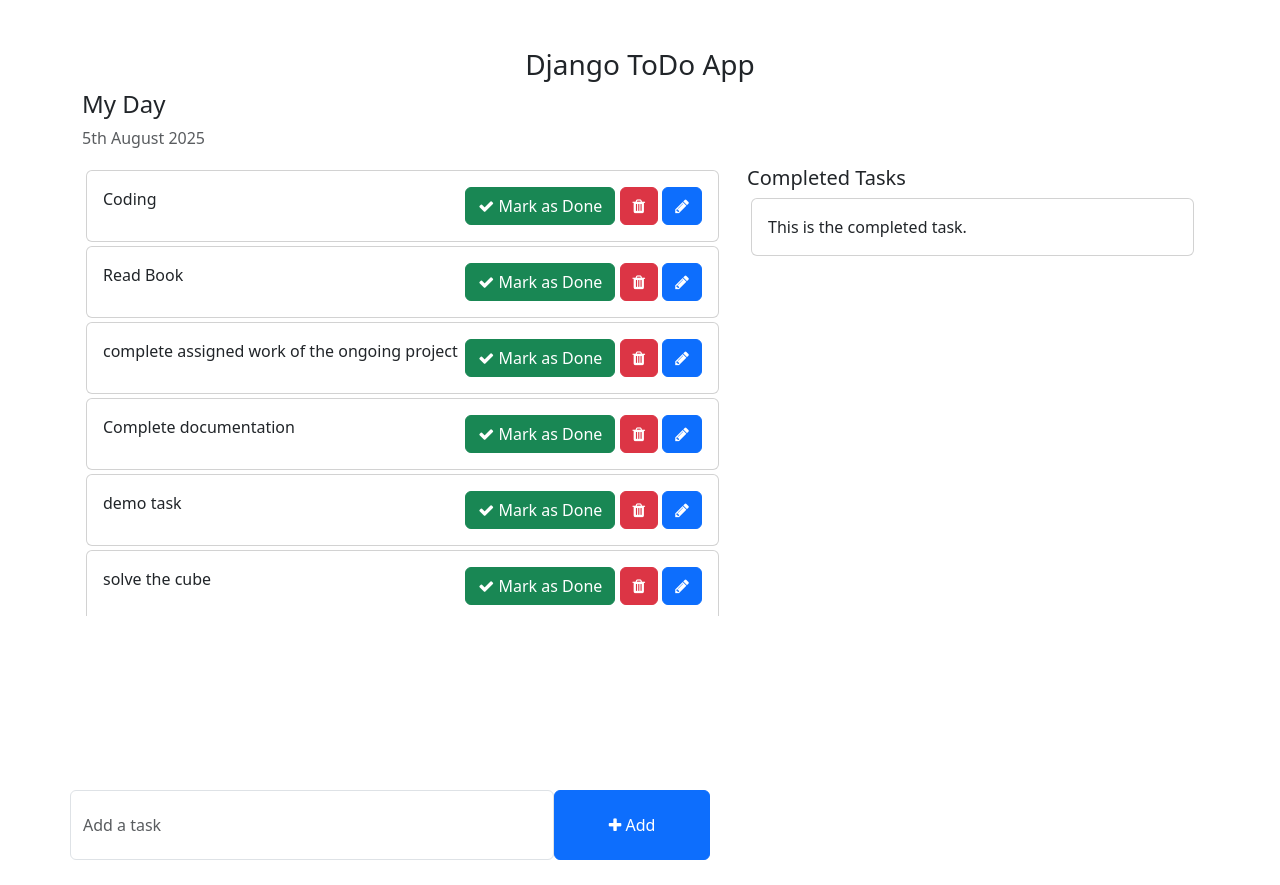
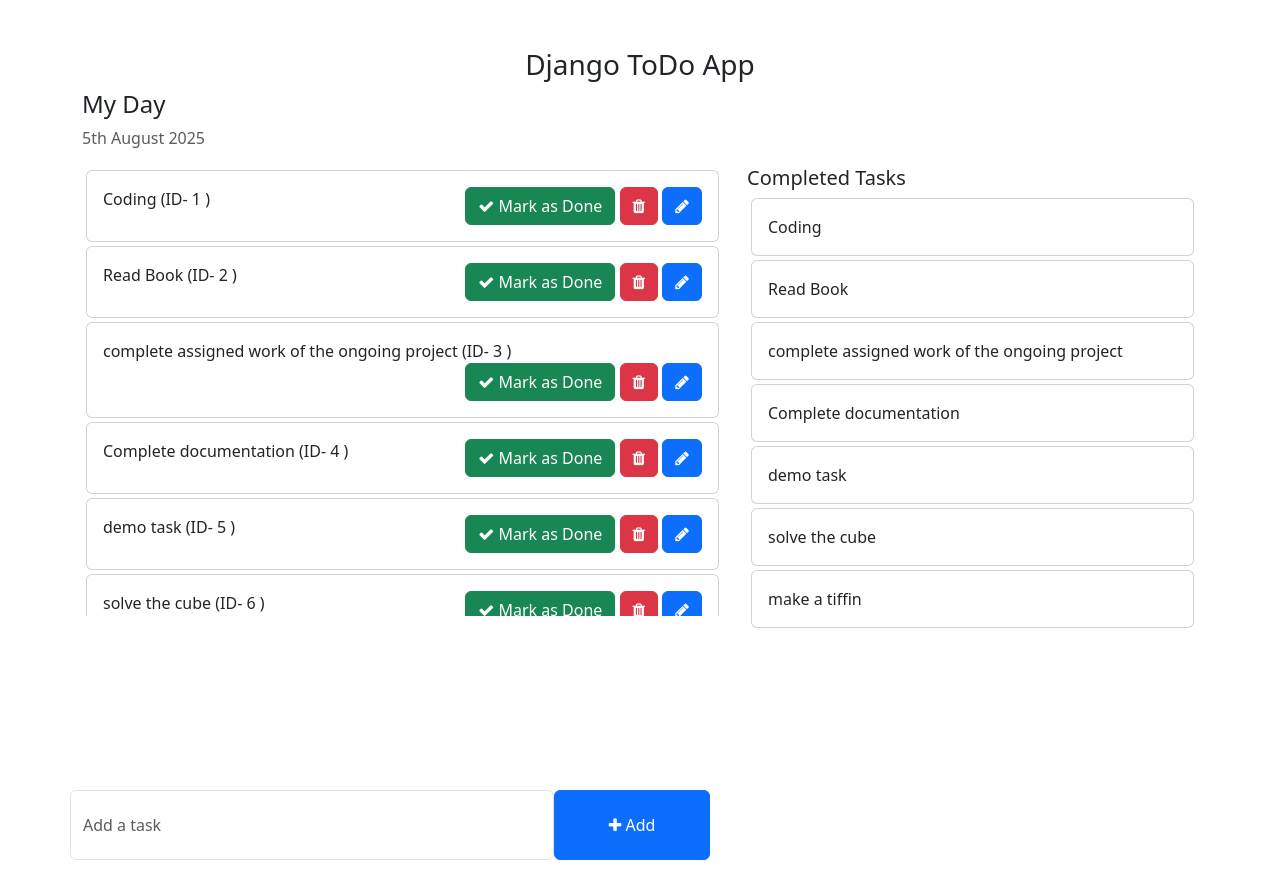
Before and after one commit to Govindaspkta/Django-ToDo, a Django app: template templates/home.html in a window 1280 px wide. Shown: the top 885 px of the page. Run offline with Django 5.2, Linux system fonts and the light colour scheme; the template is opened without the code that fills it: values that come from a table or form of the project are taken from there, others are empty; data comes from the database, SQL or seed files in the repository; both versions use the stored data as it was after the commit.

Commit message:
learnign crud on django

```diff
--- a/templates/home.html
+++ b/templates/home.html
@@ -1,3 +1,4 @@
+{% load static %}
 <!DOCTYPE html>
 <html lang="en">
 <head>
@@ -29,9 +30,9 @@
                  {% for task in tasks %}
                 <div class="card m-1">
                     <div class="card-body">
-                        {{ task.task}}
+                        {{ task.task}} (ID- {{task.pk}} )
                         <span style="position: relative; float: right;">
-                            <a class="btn btn-success"><i class="fa fa-check"></i> Mark as Done</a>
+                            <a href= "{% url 'mark_as_done' task.pk %}" class="btn btn-success"><i class="fa fa-check"></i> Mark as Done</a>
                             <a class="btn btn-danger"><i class="fa fa-trash"></i></a>
                             <a class="btn btn-primary"><i class="fa fa-pencil"></i></a>
                         </span>
@@ -43,11 +44,13 @@
             <div class="col-md-5 col-lg-5">
                 <h5>Completed Tasks</h5>
                 <!-- List of all the tasks that have completed -->
+                {% for task in completed_task %}
                 <div class="card m-1">
                     <div class="card-body">
-                        This is the completed task.
+                      {{task.task}}
                     </div>
                 </div>
+                {% endfor %}
             </div>
         </div>
         <div class="row">
--- a/todo/urls.py
+++ b/todo/urls.py
@@ -3,6 +3,7 @@
 
 urlpatterns = [
 
-        path('addtask/',views.addtask,name='addtask')
+        path('addtask/',views.addtask,name='addtask'),
+        path('mark_as_done/<int:pk>/',views.mark_as_done,name='mark_as_done')
 
 ]
--- a/todo/views.py
+++ b/todo/views.py
@@ -6,3 +6,6 @@
     task=request.POST['task']
     Task.objects.create( task=task,)
     return redirect('homepage')
+
+def mark_as_done(request,pk):
+    return HttpResponse(pk)
--- a/todo_main/views.py
+++ b/todo_main/views.py
@@ -3,9 +3,9 @@
 
 def home(request):
     tasks=Task.objects.filter(is_completed=False).order_by('updated_at')
-    completed_task=Task.object(is_completed=True)
+    completed_task=Task.objects.filter(is_completed=True)
     context={
         'tasks':tasks,
         'completed_task':completed_task,
     }
-    return render(request, 'home.html',context,completed_task)
+    return render(request, 'home.html',context)
```
Also changed, not shown: db.sqlite3.
